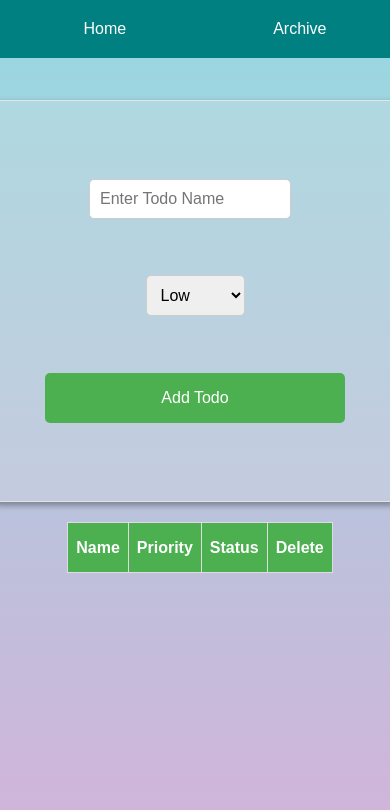
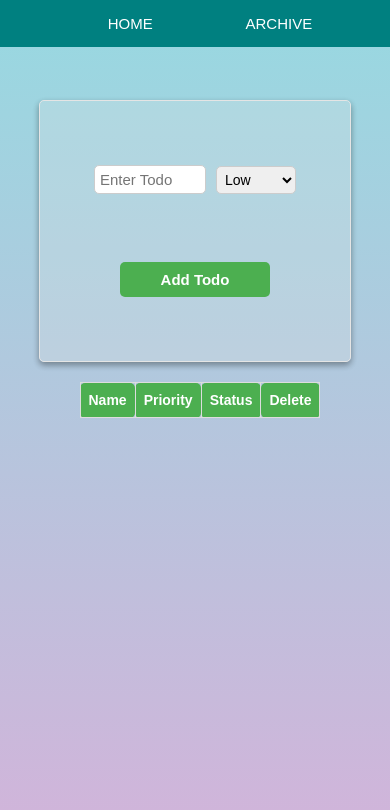
Before and after one commit to pradipkumarmadheshiya/Todo_app_using_localstorage, a plain HTML site: page index.html in a window 390 px wide. Drawn offline with Linux system fonts and the light colour scheme.

Commit message:
update in responsiveness

```diff
--- a/archive.css
+++ b/archive.css
@@ -10,9 +10,9 @@ body {
 }
 nav {
   display: flex;
-  justify-content: space-around;
+  justify-content: space-evenly;
   background-color: teal;
-  padding: 10px;
+  padding: 20px;
   position: fixed;
   top: 0px;
   width: 100%;
@@ -22,10 +22,25 @@ nav {
 nav a {
   color: white;
   text-decoration: none;
-  padding: 10px;
+  /* padding: 10px; */
   display: flex;
   flex-direction: column;
   align-items: center;
+  position: relative;
+}
+
+nav a::after{
+  content: "";
+  width: 0;
+  height: 2px;
+  background: white;
+  position: absolute;
+  left: 0;
+  bottom: -3px;
+}
+
+nav a:hover::after{
+  width: 100%;
 }
 
 .container {
@@ -87,6 +102,28 @@ th {
   background-color: #f44336;
   color: white;
   border: none;
-  border-radius: 5px;
+  border-radius: 4px;
   cursor: pointer;
+  padding: 4px 8px;
 }
+
+             /* Responsiveness */
+@media (max-width:450px){
+  nav {
+    padding: 15px;
+  }
+  nav a {
+    font-size: 15px;
+  }
+  .container {
+    margin: 80px auto;
+  }
+  th, td {
+    font-size: 14px;
+    padding: 4px;
+  }
+  .priority-select {
+    padding: 5px;
+    font-size: 15px;
+  }
+}
--- a/archive.js
+++ b/archive.js
@@ -11,7 +11,7 @@ archiveArr.forEach(el => {
     let tableRow=document.createElement("tr")
     tableRow.innerHTML=`
         <td>${el[0]}</td>
-        <td style="background-color:${el[1]=="medium" ? "rgb(255,255,0)": el[1]=="high" ? "rgb(255,0,0)": ""}">${el[1]}</td>
+        <td style="color:${el[1]=="Medium" ? "rgb(255,255,0)": el[1]=="High" ? "rgb(255,0,0)": ""}">${el[1]}</td>
         <td><button onclick="changeStatus('${el[0]}','${el[2]}')">${el[2]}</button></td>
         <td><button onclick="restore('${el[0]}')">Restore</button></td>
         <td><button onclick="deleteTask('${el[0]}')" class="delete-button">Delete</button></td>
--- a/index.css
+++ b/index.css
@@ -10,9 +10,9 @@ body {
 }
 nav {
   display: flex;
-  justify-content: space-around;
+  justify-content: space-evenly;
   background-color: teal;
-  padding: 10px;
+  padding: 20px;
   position: fixed;
   top: 0px;
   width: 100%;
@@ -22,10 +22,24 @@ nav {
 nav a {
   color: white;
   text-decoration: none;
-  padding: 10px;
   display: flex;
   flex-direction: column;
   align-items: center;
+  position: relative;
+}
+
+nav a::after{
+  content: "";
+  width: 0;
+  height: 2px;
+  background: white;
+  position: absolute;
+  left: 0;
+  bottom: -3px;
+}
+
+nav a:hover::after{
+  width: 100%;
 }
 
 .container {
@@ -58,13 +72,17 @@ nav a {
 .add-button {
   width: 300px;
   height: 50px;
-  /* margin: 100px 0px; */
   background-color: #4caf50;
   color: white;
   border: none;
-  border-radius: 5px;
+  border-radius: 6px;
   cursor: pointer;
   font-size: 16px;
+  font-weight: 550;
+}
+
+.add-button:hover{
+  background-color: #77b279;
 }
 
 table {
@@ -73,11 +91,11 @@ table {
   margin-left: 10px;
 }
 
-th,
-td {
+th, td {
   border: 1px solid #ddd;
-  padding: 8px;
+  padding: 0 8px;
   text-align: left;
+  border-radius: 5px;
 }
 
 th {
@@ -85,7 +103,7 @@ th {
   color: white;
 }
 tr {
-  height: 50px;
+  height: 45px;
 }
 .delete-button {
   background-color: #f44336;
@@ -95,11 +113,12 @@ tr {
   cursor: pointer;
 }
 .toggle {
-  border: 1px solid rgb(197, 197, 197);
-  box-shadow: rgba(0, 0, 0, 0.16) 0px 3px 6px,
-    rgba(0, 0, 0, 0.516) 0px 3px 6px;
-  border-radius: 5px;
+  border: 1px solid rgb(255, 255, 255);
+  /* box-shadow: rgba(0, 0, 0, 0.16) 0px 3px 6px,
+    rgba(0, 0, 0, 0.516) 0px 3px 6px; */
+  border-radius: 4px;
   cursor: pointer;
+  padding: 2px 5px;
 }
 #InputSection {
   border: 1px solid rgb(229, 229, 229);
@@ -115,7 +134,7 @@ tr {
   box-shadow: rgba(0, 0, 0, 0.16) 0px 3px 6px,
     rgba(0, 0, 0, 0.23) 0px 3px 6px;
 }
-#errorBox {
+/* #errorBox {
   border: 2px solid red;
   border-radius: 5px;
   height: 25px;
@@ -125,11 +144,57 @@ tr {
   color: red;
   font-weight: 600;
   display: none;
-}
+} */
 .archiveButton{
   border: none;
-  border-radius: 5px;
+  border-radius: 4px;
   background-color: #ff594d;
   color: white;
   cursor: pointer;
+  padding: 4px 6px;
 }
+
+                /* Responsiveness */
+@media (max-width:600px) {
+  nav {
+    padding: 15px;
+  }
+  nav a {
+    font-size: 15px;
+  }
+  .todo-input {
+    width: 40%;
+    padding: 5px;
+    margin-right: 10px;
+    border: 1px solid #ccc;
+    border-radius: 5px;
+    font-size: 15px;
+  }
+  .priority-select {
+    padding: 4px;
+    border-radius: 5px;
+    font-size: 14px;
+  }
+  .add-button {
+    width: 150px;
+    height: 35px;
+    background-color: #4caf50;
+    color: white;
+    border: none;
+    border-radius: 5px;
+    cursor: pointer;
+    font-size: 15px;
+    font-weight: 550;
+  }
+  tr {
+    height: 35px;
+  }
+  th, td {
+    font-size: 14px;
+  }
+  #InputSection {
+    width: 300px;
+    height: 200px;
+    padding: 30px;
+  }
+}
--- a/index.html
+++ b/index.html
@@ -9,21 +9,20 @@
 
   <body>
     <nav>
-      <a href="index.html">Home</a>
-      <a href="archive.html">Archive</a>
+      <a href="index.html">HOME</a>
+      <a href="archive.html">ARCHIVE</a>
     </nav>
     <div class="container">
       <div id="InputSection">
         <input
           type="text"
           class="todo-input"
-          placeholder="Enter Todo Name"
-          id="todoName"
-        />
+          placeholder="Enter Todo"
+          id="todoName"/>
         <select class="priority-select" id="priority">
-          <option value="low">Low</option>
-          <option value="medium">Medium</option>
-          <option value="high">High</option>
+          <option value="Low">Low</option>
+          <option value="Medium">Medium</option>
+          <option value="High">High</option>
         </select>
 
         <button class="add-button" id="addBtn" >Add Todo</button>
--- a/index.js
+++ b/index.js
@@ -14,7 +14,7 @@ document.addEventListener("DOMContentLoaded",()=>{
         const tableRow=document.createElement("tr")
         tableRow.innerHTML=
             `<td>${el[0]}</td>
-            <td style="background-color:${el[1]=="medium"? "rgb(255,255,0)": el[1]=="high"? "rgb(255,0,0)": ""}" >${el[1]}</td>
+            <td style="color:${el[1]=="Medium"? "rgb(255,255,0)": el[1]=="High"? "rgb(255,0,0)": ""}" >${el[1]}</td>
             <td><button onclick="changeStatus('${el[0]}','${el[2]}')" class="toggle">${el[2]}</button></td>
             <td><button onclick="removeArchive('${el[0]}')" class="archiveButton">Archive</button></td>`
 
```
Also changed, not shown: archive.html (+2 -2 lines).
